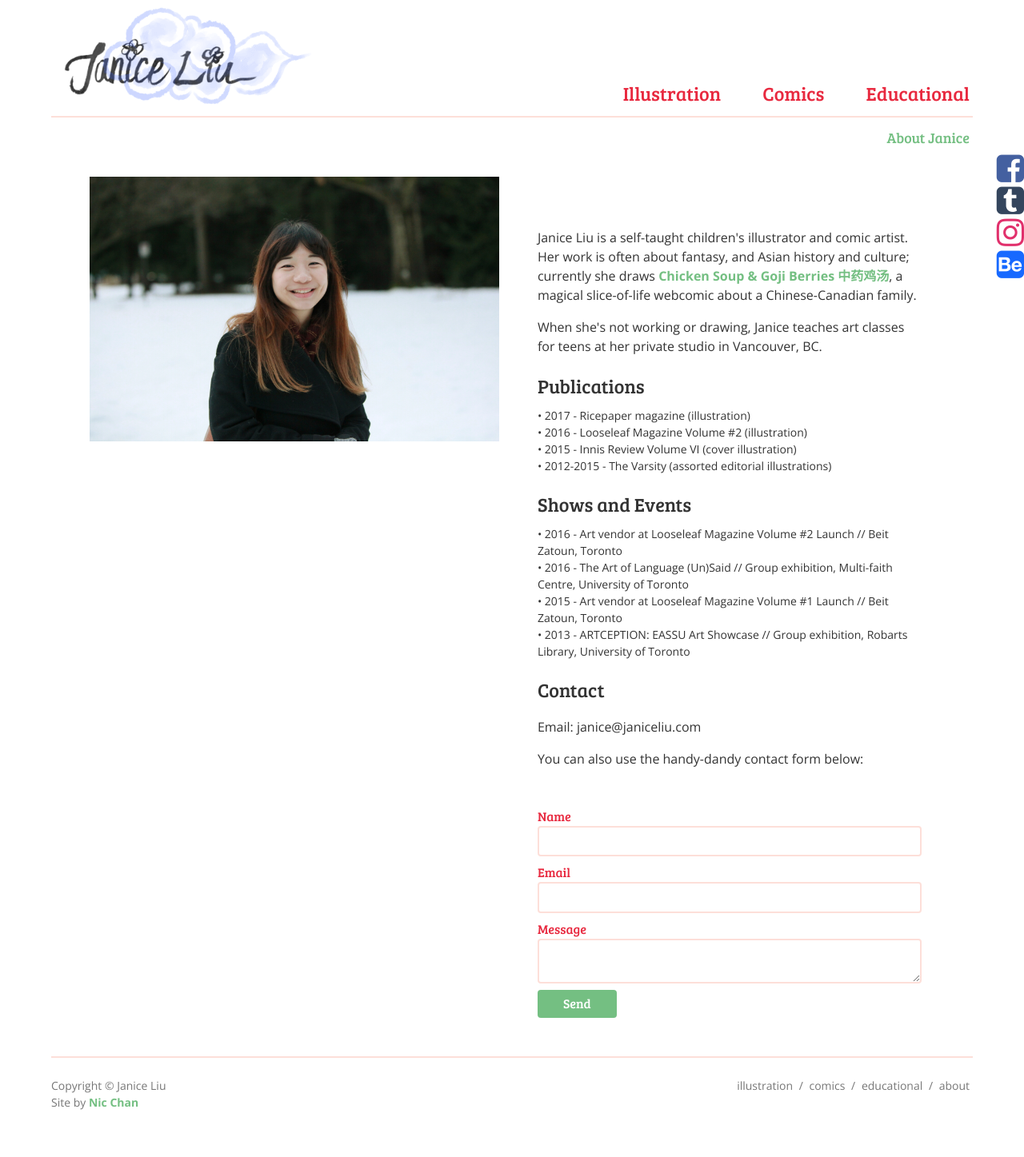
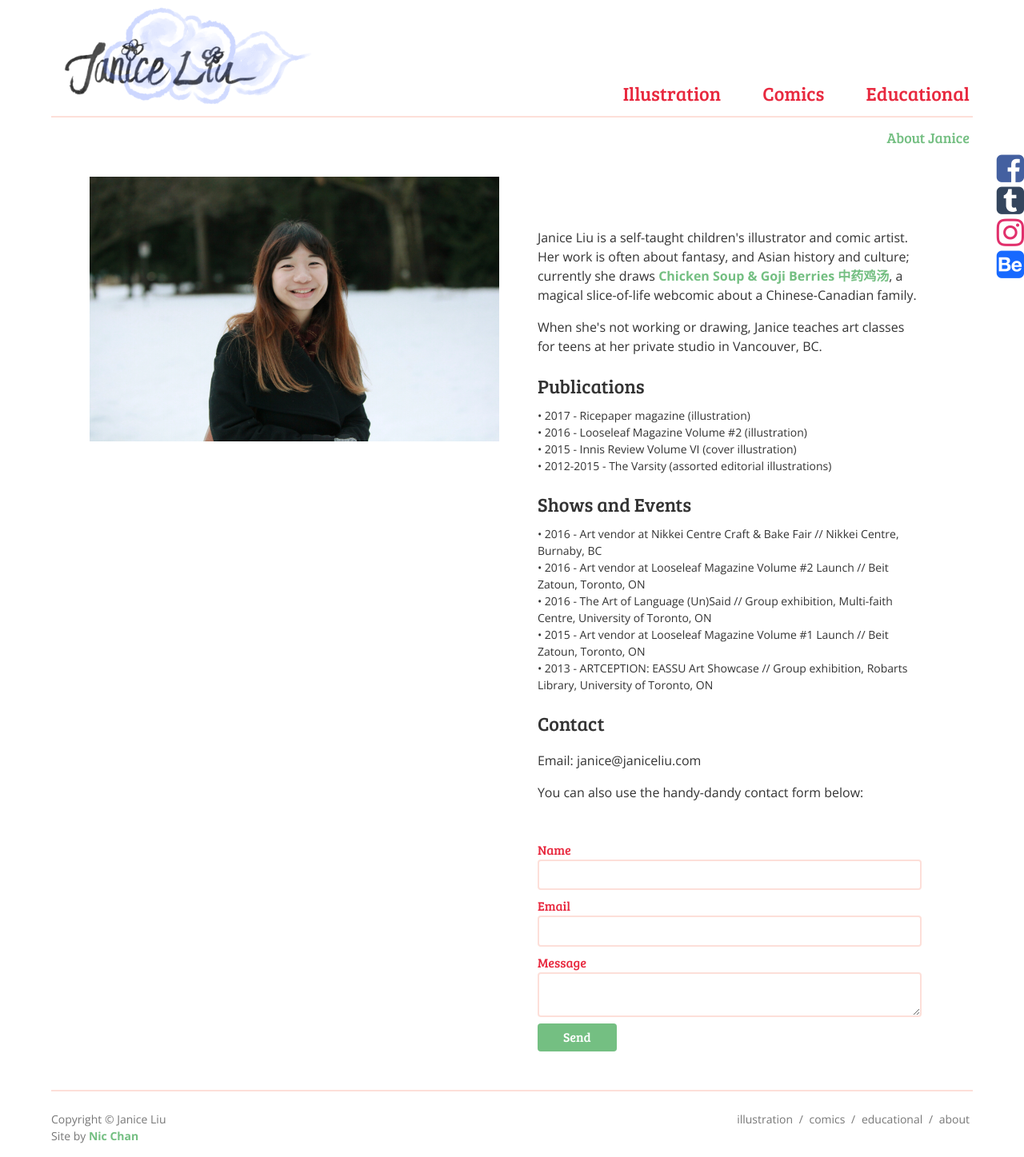
Before and after one commit to flutterdoodle/flutterdoodle.github.io, a Jekyll site: the page built from about.html, in a window 1280 px wide. Shown: the whole page at 80% size. Built offline with Jekyll 4.4.1, drawn with Linux system fonts in a browser that asks for light colours; nearby versions of some CDN libraries; before the commit the page ends 1405 px from its top, so only the background shows below that.

Commit message:
Create about.html

```diff
--- a/about.html
+++ b/about.html
@@ -17,10 +17,11 @@ img: /img/site/IMG_1878_s.jpg
 </ul>
 <h2>Shows and Events</h2>
 <ul>
-    <li>&bull; 2016 - Art vendor at Looseleaf Magazine Volume #2 Launch // Beit Zatoun, Toronto</li>
-    <li>&bull; 2016 - The Art of Language (Un)Said // Group exhibition, Multi-faith Centre, University of Toronto</li>
-    <li>&bull; 2015 - Art vendor at Looseleaf Magazine Volume #1 Launch // Beit Zatoun, Toronto</li>
-    <li>&bull; 2013 - ARTCEPTION: EASSU Art Showcase // Group exhibition, Robarts Library, University of Toronto</li>
+    <li>&bull; 2016 - Art vendor at Nikkei Centre Craft & Bake Fair // Nikkei Centre, Burnaby, BC</li>
+    <li>&bull; 2016 - Art vendor at Looseleaf Magazine Volume #2 Launch // Beit Zatoun, Toronto, ON</li>
+    <li>&bull; 2016 - The Art of Language (Un)Said // Group exhibition, Multi-faith Centre, University of Toronto, ON</li>
+    <li>&bull; 2015 - Art vendor at Looseleaf Magazine Volume #1 Launch // Beit Zatoun, Toronto, ON</li>
+    <li>&bull; 2013 - ARTCEPTION: EASSU Art Showcase // Group exhibition, Robarts Library, University of Toronto, ON</li>
 </ul>
 
 <h2>Contact</h2>
```
